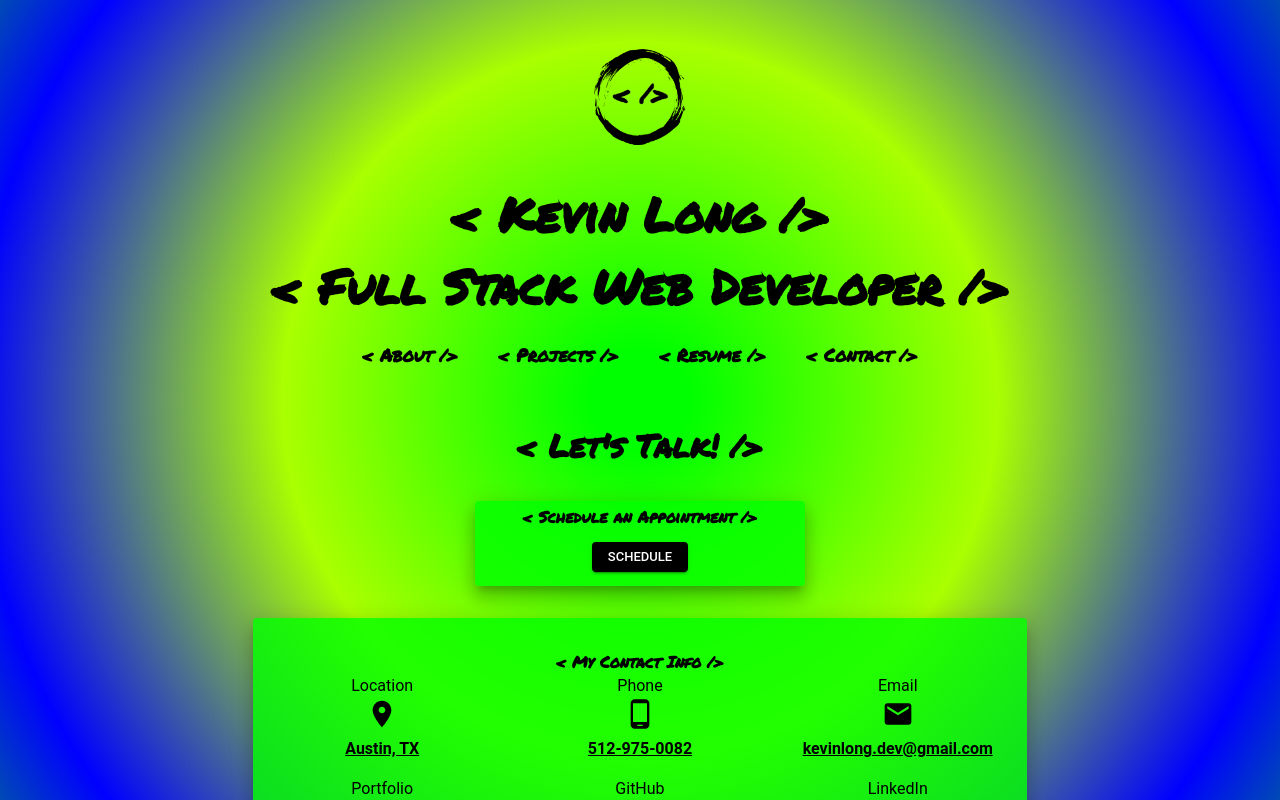
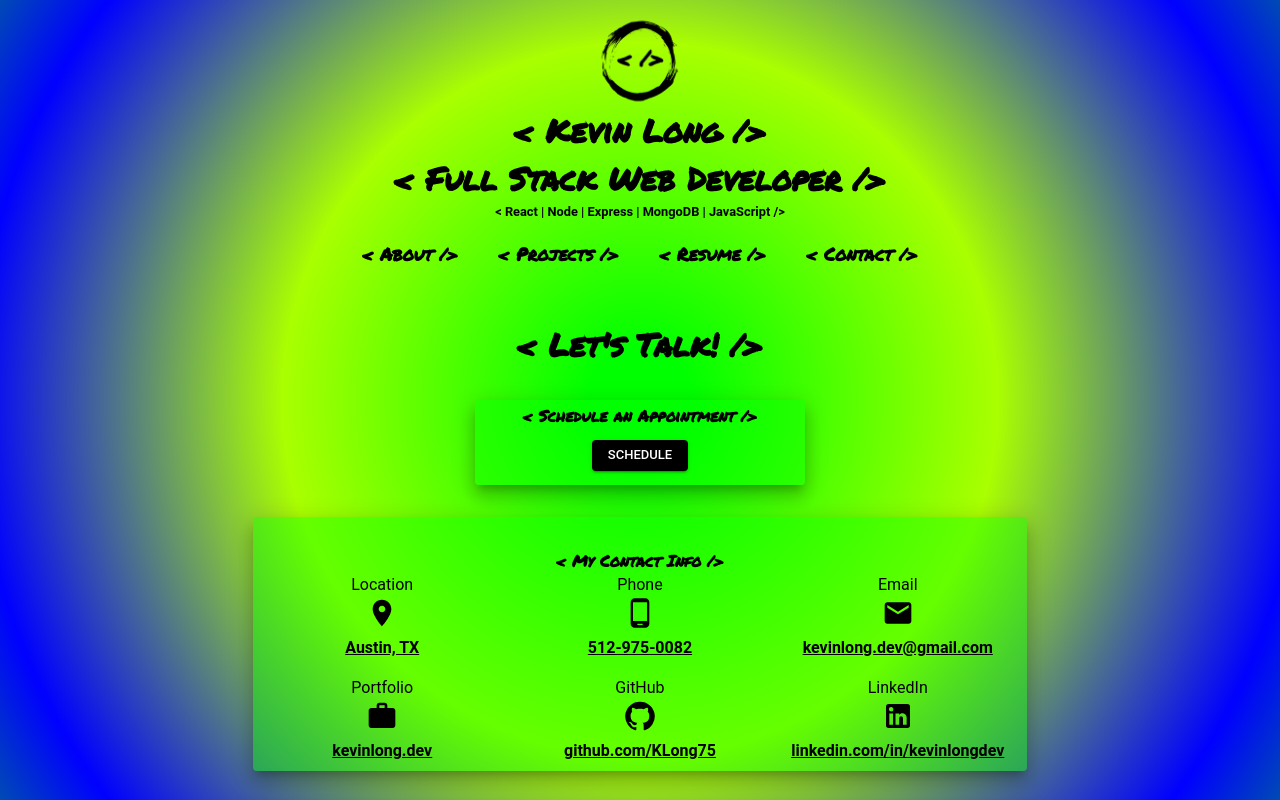
Before and after one commit to KLong75/kevin-new-portfolio, a React (Create React App) app: page /contact in a window 1280 px wide. Shown: the top 800 px of the page. Built offline with nearby package versions, Linux system fonts and the light colour scheme; a web font is replaced by a local one.

Commit message:
add tech stack, adjustments for new static background

```diff
--- a/src/components/DisplayBox/index.js
+++ b/src/components/DisplayBox/index.js
@@ -6,7 +6,7 @@ import { Paper } from '@mui/material';
 const DisplayBox = styled(Paper)(({ theme }) => ({
   padding: theme.spacing(1),
   margin: theme.spacing(4),
-  backgroundColor: 'hsla(120,100%,50%,.8)',
+  backgroundColor: 'hsla(120,100%,50%,.4)',
 }));
 
 export default DisplayBox;
--- a/src/components/Header/Header.module.css
+++ b/src/components/Header/Header.module.css
@@ -81,6 +81,11 @@
   .appSubHeadline {
     font-size: 1rem !important;
   }
+
+  .appSubSubHeadline {
+    font-size: .7rem !important;
+  }
+
   .mobileMenuSubHeadline {
     font-size: 1rem !important;
   }
@@ -90,6 +95,9 @@
   .appSubHeadline {
     font-size: .8rem !important;
   }
+  .appSubSubHeadline {
+    font-size: .6rem !important;
+  }
   .mobileMenuSubHeadline {
     font-size: .9rem !important;
   }
@@ -98,6 +106,9 @@
 @media screen and (max-width: 310px) {
   .appSubHeadline {
     font-size: .7rem !important;
+  }
+  .appSubSubHeadline {
+    font-size: .5rem !important;
   }
   .mobileMenuSubHeadline {
     font-size: .8rem !important;
--- a/src/components/Header/index.js
+++ b/src/components/Header/index.js
@@ -50,7 +50,7 @@ const Header = () => {
         <Grid
           item
           xs={12}
-          style={{ marginTop: "-.5rem", marginBottom: ".5rem" }}
+          style={{ marginTop: "-2rem", marginBottom: "-1rem" }}
         >
           <WebDevLogo />
         </Grid>
@@ -58,16 +58,20 @@ const Header = () => {
         <Grid xs={12}>
           <h1
             className={`permanent-marker ${styles.appHeadline}`}
-            style={{ margin: 0, fontSize: "3rem" }}
+            style={{ margin: 0, fontSize: "2rem" }}
           >
             &lt; Kevin Long /&gt;
           </h1>
           <h2
             className={`permanent-marker ${styles.appSubHeadline}`}
-            style={{ margin: 0, fontSize: "3rem" }}
+            style={{ margin: 0, fontSize: "2rem" }}
           >
             &lt; Full Stack Web Developer /&gt;
           </h2>
+          <h3 className={` ${styles.appSubSubHeadline}`}
+              style={{ margin: 0, fontSize: ".8rem" }}
+
+          >&lt; React | Node | Express | MongoDB | JavaScript /&gt; </h3>
         </Grid>
       </Grid>
 
@@ -163,7 +167,7 @@ const Header = () => {
               alignItems: "center",
               color: "",
               // opacity: ".8",
-              backgroundColor: "hsla(120,100%,75%,0.3)",
+              backgroundColor: "hsla(120,100%,50%,.4)",
             },
           }}
         >
@@ -175,7 +179,7 @@ const Header = () => {
                 &lt; Kevin Long /&gt;
               </h1>
               <h2 style={{ fontSize: "1.5rem" }} className={`permanent-marker ${styles.mobileMenuSubHeadline}`}>
-                &lt; Full Stack Software Engineer /&gt;
+                &lt; Full Stack Web Developer /&gt;
               </h2>
             </Grid>
 
--- a/src/components/Projects/index.js
+++ b/src/components/Projects/index.js
@@ -33,7 +33,7 @@ const Project = () => {
       alt: "screenshot of app",
       description:
         "Fully responsive web application for Sam Hahn Travel. Installable Progressive Web Application. Single Page Application. Users can browse the site for information about Sam Hahn Travel and the services they offer. Users can also contact Sam Hahn Travel via the contact form.",
-      technologies: "React, Material UI, JavaScript, HTML, CSS",
+      technologies: "React, React router, Material UI, JavaScript, HTML, CSS, Email.js",
       appHref: "https://klong75.github.io/sam-hahn-travel",
       gitHref: "https://github.com/KLong75/sam-hahn-travel",
       mobile_img_src: `${shtMobile}`,
--- a/src/components/WebDevLogo/WebDevLogo.module.css
+++ b/src/components/WebDevLogo/WebDevLogo.module.css
@@ -1,5 +1,5 @@
 .logoImage {
-  width: 12%;
+  width: 10%;
   height: auto;
   display: block;
   margin: 0 auto;
--- a/src/pages/AboutMe/AboutMe.js
+++ b/src/pages/AboutMe/AboutMe.js
@@ -34,7 +34,7 @@ const AboutMe = () => {
         <Grid
           xs={12}
           style={{
-            marginTop: "",
+            marginTop: "-2rem",
             marginBottom: "",
           }}
         >
@@ -50,7 +50,7 @@ const AboutMe = () => {
           </h3>
         </Grid>
 
-        <Grid xs={12} style={{ marginTop: "", fontSize: "1.25rem" }}>
+        <Grid xs={12} style={{ marginTop: "-.5rem", fontSize: "1.25rem" }}>
           <span className="permanent-marker">I am</span>
           <p
             className="permanent-marker"
@@ -60,7 +60,7 @@ const AboutMe = () => {
             <TextFade fadeSpeed={3600} phrases={phrases} />
           </p>
         </Grid>
-        <Grid xs={12}>
+        <Grid xs={12} style={{marginTop: '-.2rem'}}>
           <AboutCube />
         </Grid>
 
@@ -87,10 +87,13 @@ const AboutMe = () => {
               Full Stack Web Developer. Based in Austin, Texas.
             </p>
             <p>
+              React | Node | Express | MongoDB | JavaScript
+            </p>
+            <p>
               Certificate in Full Stack Web Development from the University of Texas.
             </p>
             <p>
-              With a background in the performing arts and education, I bring the passion and creativity of an artist, along with the patient persistence, and skilled communication of a teacher, to my work as a developer.
+              With a background in the performing arts and education, I bring the passion and creativity of an artist, along with the patient persistence of a teacher, to my work as a developer.
             </p>
             <p>
               I thrive on creative problem-solving and collaboration. I love the
--- a/src/pages/Resume/Resume.js
+++ b/src/pages/Resume/Resume.js
@@ -186,7 +186,7 @@ const Resume = () => {
                     Skilled at building fully responsive web applications to
                     meet client specifications. Background in the performing
                     arts and education. Brings the passion and creativity of an
-                    artist, combined with the patient persistence of a teacher.
+                    artist, along with the patient persistence of a teacher.
                   </p>
                 </Grid>
               </DisplayBox>
```
Also changed, not shown: public/devKevLogoMaskable_192.png, public/manifest.json.
